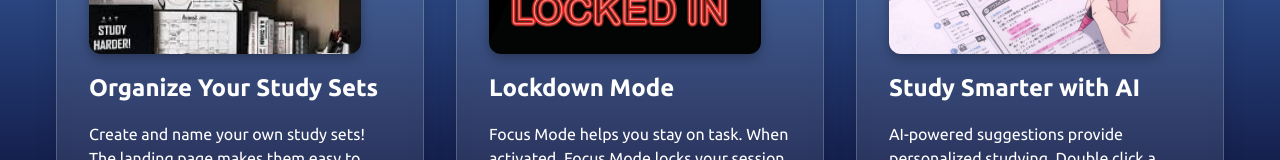
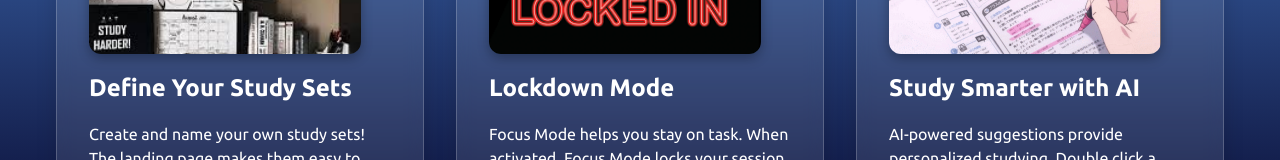
Before and after one commit to tylernlyons/Studium, a Next.js app in the folder termproject4300/: page / in a window 1280 px wide. Shown: the part 899-1059 px from the top of the page. Built offline with nearby package versions, Linux system fonts and the light colour scheme; no server answers.

Commit message:
Minor tweaks

```diff
--- a/termproject4300/src/app/page.tsx
+++ b/termproject4300/src/app/page.tsx
@@ -28,7 +28,7 @@ export default function RootPage() {
         <div className="three-col">
           <div className="card">
             <img src="/images/organize.jpeg" alt="Organize" />
-            <h3>Organize Your Study Sets</h3>
+            <h3>Define Your Study Sets</h3>
             <ul>
               <li>
                 Create and name your own study sets! The landing page makes them easy to access whenever you need them.
--- a/termproject4300/src/app/update-set/[id]/page.tsx
+++ b/termproject4300/src/app/update-set/[id]/page.tsx
@@ -80,7 +80,7 @@ export default function UpdateStudySet() {
         },
         body: JSON.stringify({ term: termToDelete }),
       });
-
+      router.refresh();
       if (res.ok) {
         setStudySet((prev) => ({
           ...prev,
@@ -172,7 +172,7 @@ export default function UpdateStudySet() {
           ))}
 <div className='flex flex-row'>
           <Link
-            href={'/show-sets'}
+            href={'/focusMode'}
             onClick={onDeleteClick}
             className="mr-4 px-6 py-2 border border-gray-500 bg-red-700 text-white  hover:bg-red-500 hover:text-white transition rounded"
           >
```
